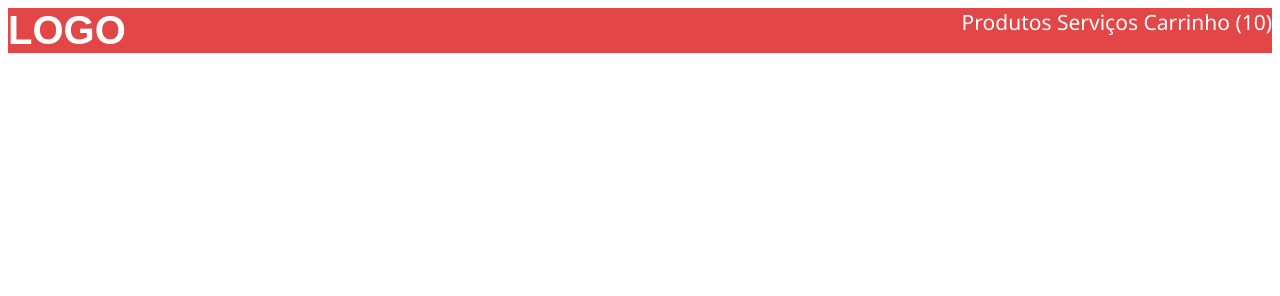
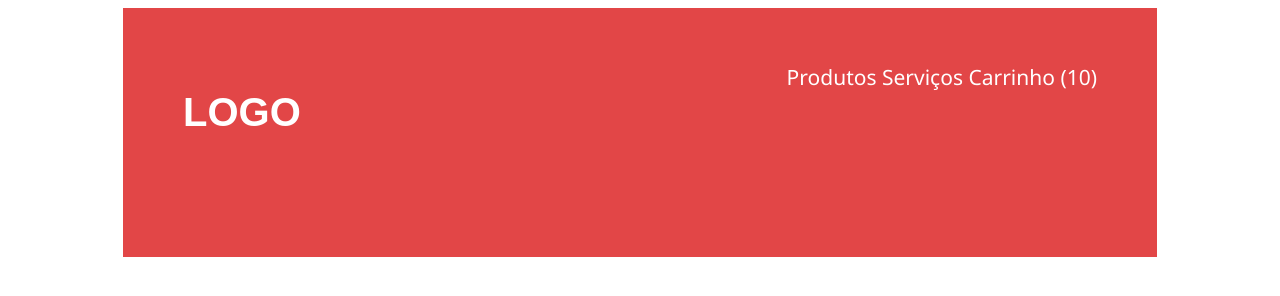
Before and after one commit to emanuelrm/loja-fone, a plain HTML site: page index.html in a window 1280 px wide. Drawn offline with Linux system fonts and the light colour scheme.

Commit message:
Fim terceira aula

```diff
--- a/header.css
+++ b/header.css
@@ -2,13 +2,14 @@ header {
   background-color: #e24647;
   color: #fff;
   overflow: hidden;
+  margin: 0 115px;
+  padding: 55px 60px 95px;
 }
 
 h1 {
   font-size: 40px;
   font-family: Arial, Helvetica, sans-serif;
   float: left;
-  margin: 0px;
 }
 
 nav {
```
